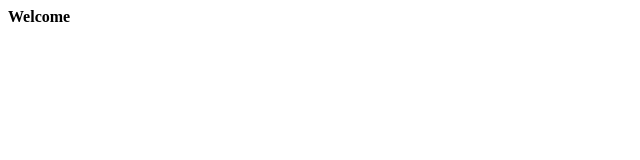
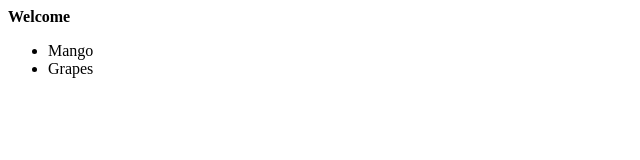
Before and after one commit to dataritz/demoweb, a plain HTML site: page index.html in a window 1280 px wide. Shown: the whole page, without its empty margins (0-640 px from the left). Drawn offline with Linux system fonts and the light colour scheme.

Commit message:
added two bulletes

```diff
--- a/index.html
+++ b/index.html
@@ -5,5 +5,10 @@
 </head>
 <body>
 <b>Welcome</b>
+<ul>
+
+<li>Mango</li>
+<li>Grapes</li>
+</ul>
 </body>
 </html>
```
